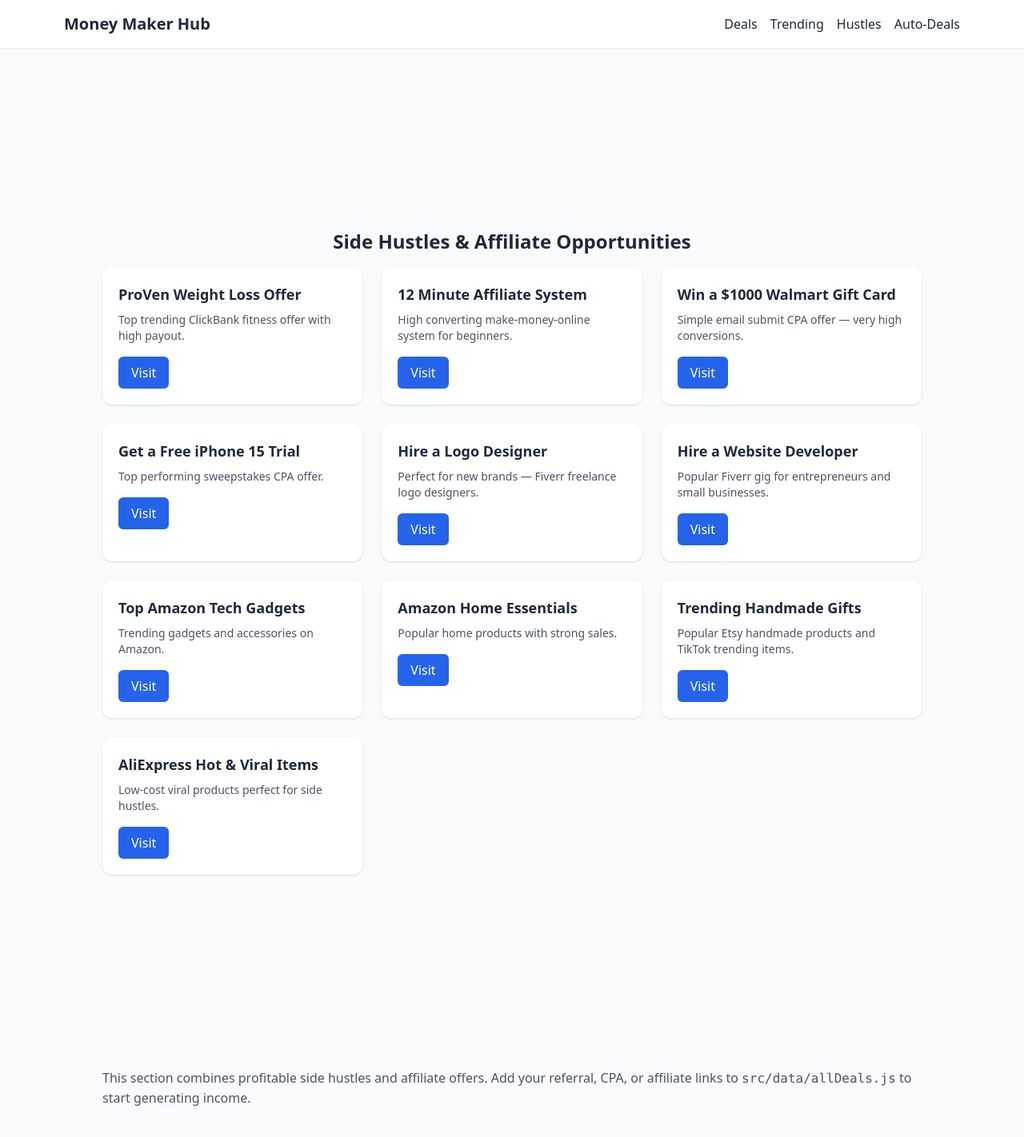
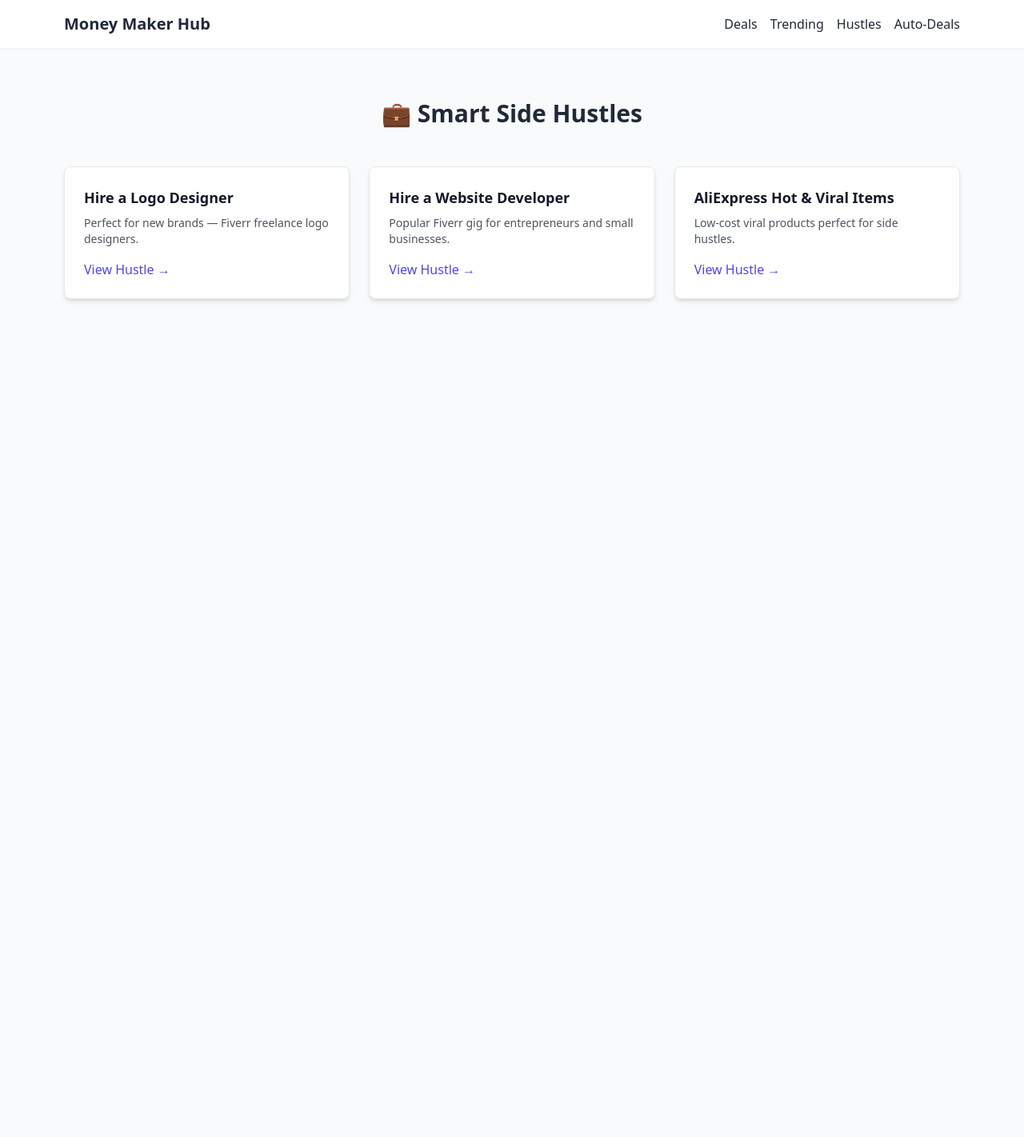
Before and after one commit to DemetriusK8/money-maker-vite-allinone, a React (Vite) app: page /hustles in a window 1280 px wide. Shown: the top 1422 px of the page at 80% size. After the commit the page ends 800 px from the top, so only its background shows below. Built offline with nearby package versions, Linux system fonts and the light colour scheme; the HTML template or start-up script is replaced by a standard one.

Commit message:
Update Hustles.jsx

```diff
--- a/src/pages/Hustles.jsx
+++ b/src/pages/Hustles.jsx
@@ -1,35 +1,31 @@
-import React from 'react';
-import OfferGrid from '../components/OfferGrid';
-import AdSensePanel from '../components/AdSensePanel';
-import { allMixedDeals } from '../data/allDeals';
+import { fiverrDeals, aliDeals } from '../data/allDeals';
 
 export default function Hustles() {
+  const hustles = [...fiverrDeals, ...aliDeals];
+
   return (
-    <div className="max-w-5xl mx-auto">
+    <main className="max-w-6xl mx-auto px-4 py-12">
+      <h1 className="text-3xl font-bold text-center text-gray-800 mb-12">
+        💼 Smart Side Hustles
+      </h1>
 
-      {/* TOP INLINE AD */}
-      <div className="my-6 flex justify-center">
-        <AdSensePanel slot="1010101010" />
+      <div className="grid gap-6 sm:grid-cols-2 lg:grid-cols-3">
+        {hustles.map((hustle, i) => (
+          <a
+            key={i}
+            href={hustle.url}
+            target="_blank"
+            rel="noopener noreferrer"
+            className="block bg-white shadow-md rounded-lg border p-6 hover:shadow-xl transition hover:border-indigo-500"
+          >
+            <h2 className="text-lg font-semibold text-gray-900">{hustle.title}</h2>
+            <p className="text-gray-600 text-sm mt-2 mb-4">{hustle.desc}</p>
+            <span className="text-indigo-600 font-medium hover:underline">
+              View Hustle →
+            </span>
+          </a>
+        ))}
       </div>
-
-      {/* MIXED HUSTLES & OFFERS */}
-      <OfferGrid title="Side Hustles & Affiliate Opportunities" items={allMixedDeals} />
-
-      {/* MID AD */}
-      <div className="my-10 flex justify-center">
-        <AdSensePanel slot="1212121212" />
-      </div>
-
-      <p className="text-gray-600 mt-6 mb-6">
-        This section combines profitable side hustles and affiliate offers. Add your referral, CPA,
-        or affiliate links to <code>src/data/allDeals.js</code> to start generating income.
-      </p>
-
-      {/* BOTTOM AD */}
-      <div className="my-8 flex justify-center">
-        <AdSensePanel slot="1313131313" />
-      </div>
-
-    </div>
+    </main>
   );
 }
```
